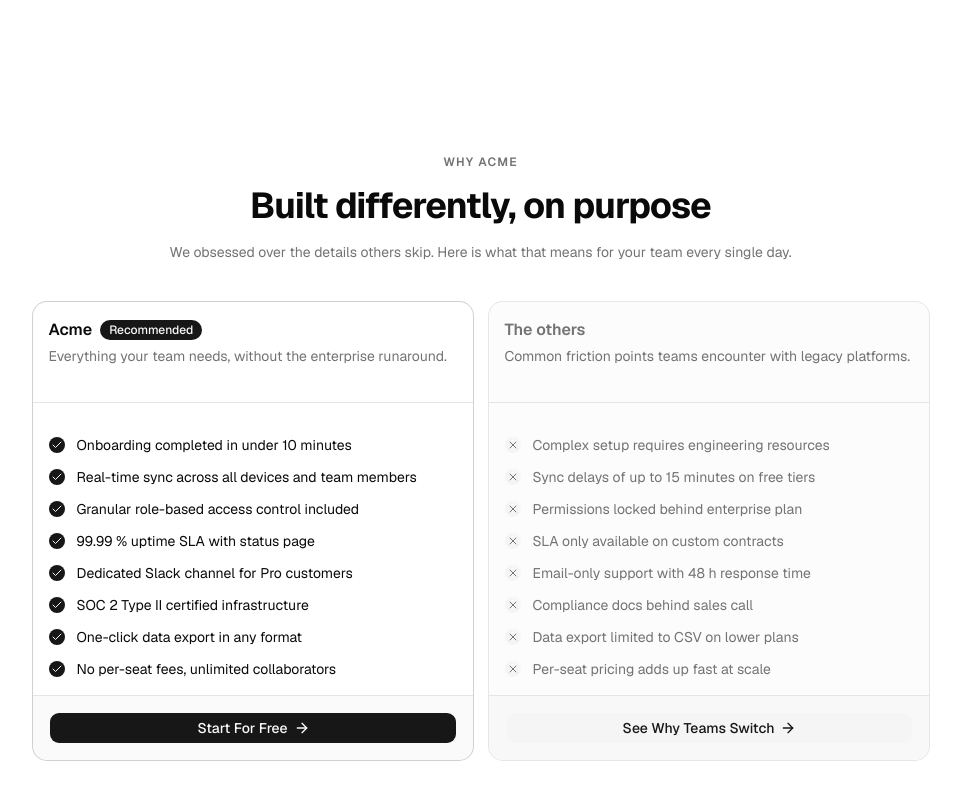
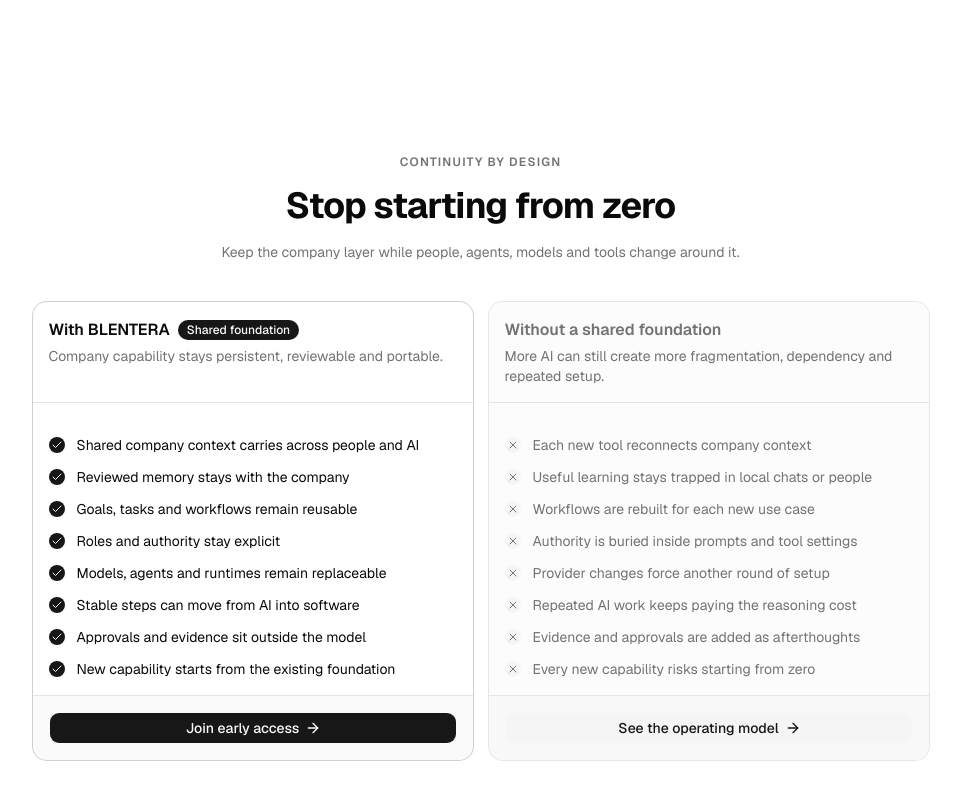
Before and after one commit to augustkring/humamap-preview, a Next.js app in the folder blentera-v2-final/: page / in a window 1280 px wide. Shown: the part 2076-2876 px from the top of the page, without its empty margins (152-1113 px from the left). Built offline with nearby package versions, Linux system fonts and the light colour scheme.

Commit message:
rebuild: turn exact OSS comparison into BLENTERA continuity story

```diff
--- a/blentera-v2-final/src/components/blentera/comparison.tsx
+++ b/blentera-v2-final/src/components/blentera/comparison.tsx
@@ -11,26 +11,29 @@
 import { Separator } from "@/components/ui/separator"
 import { Check, X, ArrowRight } from "lucide-react"
 
-const acmePoints = [
-  "Onboarding completed in under 10 minutes",
-  "Real-time sync across all devices and team members",
-  "Granular role-based access control included",
-  "99.99 % uptime SLA with status page",
-  "Dedicated Slack channel for Pro customers",
-  "SOC 2 Type II certified infrastructure",
-  "One-click data export in any format",
-  "No per-seat fees, unlimited collaborators",
+const earlyAccess =
+  "mailto:ak@augustkring.com?subject=BLENTERA%20early%20access"
+
+const blenteraPoints = [
+  "Shared company context carries across people and AI",
+  "Reviewed memory stays with the company",
+  "Goals, tasks and workflows remain reusable",
+  "Roles and authority stay explicit",
+  "Models, agents and runtimes remain replaceable",
+  "Stable steps can move from AI into software",
+  "Approvals and evidence sit outside the model",
+  "New capability starts from the existing foundation",
 ]
 
-const othersPoints = [
-  "Complex setup requires engineering resources",
-  "Sync delays of up to 15 minutes on free tiers",
-  "Permissions locked behind enterprise plan",
-  "SLA only available on custom contracts",
-  "Email-only support with 48 h response time",
-  "Compliance docs behind sales call",
-  "Data export limited to CSV on lower plans",
-  "Per-seat pricing adds up fast at scale",
+const fragmentedPoints = [
+  "Each new tool reconnects company context",
+  "Useful learning stays trapped in local chats or people",
+  "Workflows are rebuilt for each new use case",
+  "Authority is buried inside prompts and tool settings",
+  "Provider changes force another round of setup",
+  "Repeated AI work keeps paying the reasoning cost",
+  "Evidence and approvals are added as afterthoughts",
+  "Every new capability risks starting from zero",
 ]
 
 function CheckRow({ text }: { text: string }) {
@@ -57,18 +60,21 @@
 
 export default function Comparison() {
   return (
-    <section className="flex w-full items-center justify-center px-6 py-16 sm:py-24">
+    <section
+      id="control"
+      className="flex w-full items-center justify-center px-6 py-16 sm:py-24"
+    >
       <div className="mx-auto w-full max-w-4xl">
         <div className="mb-10 text-center">
           <span className="mb-4 block text-xs font-semibold tracking-widest text-muted-foreground uppercase">
-            Why Acme
+            Continuity by design
           </span>
           <h2 className="font-heading text-3xl font-bold tracking-tight text-balance sm:text-4xl">
-            Built differently, on purpose
+            Stop starting from zero
           </h2>
           <p className="mt-4 text-sm text-muted-foreground">
-            We obsessed over the details others skip. Here is what that means
-            for your team every single day.
+            Keep the company layer while people, agents, models and tools change
+            around it.
           </p>
         </div>
 
@@ -76,11 +82,13 @@
           <Card className="border-primary/30 ring-primary/20">
             <CardHeader>
               <div className="flex items-center gap-2">
-                <CardTitle className="text-base font-semibold">Acme</CardTitle>
-                <Badge variant="default">Recommended</Badge>
+                <CardTitle className="text-base font-semibold">
+                  With BLENTERA
+                </CardTitle>
+                <Badge variant="default">Shared foundation</Badge>
               </div>
               <CardDescription className="sm:min-h-10">
-                Everything your team needs, without the enterprise runaround.
+                Company capability stays persistent, reviewable and portable.
               </CardDescription>
             </CardHeader>
 
@@ -88,7 +96,7 @@
 
             <CardContent className="pt-4">
               <ul className="flex flex-col gap-3">
-                {acmePoints.map((point) => (
+                {blenteraPoints.map((point) => (
                   <CheckRow key={point} text={point} />
                 ))}
               </ul>
@@ -98,9 +106,9 @@
               <Button
                 nativeButton={false}
                 className="w-full"
-                render={<a href="#" />}
+                render={<a href={earlyAccess} />}
               >
-                Start For Free
+                Join early access
                 <ArrowRight data-icon="inline-end" />
               </Button>
             </CardFooter>
@@ -109,10 +117,11 @@
           <Card className="bg-muted/30">
             <CardHeader>
               <CardTitle className="text-base font-semibold text-muted-foreground">
-                The others
+                Without a shared foundation
               </CardTitle>
               <CardDescription className="sm:min-h-10">
-                Common friction points teams encounter with legacy platforms.
+                More AI can still create more fragmentation, dependency and
+                repeated setup.
               </CardDescription>
             </CardHeader>
 
@@ -120,7 +129,7 @@
 
             <CardContent className="pt-4">
               <ul className="flex flex-col gap-3">
-                {othersPoints.map((point) => (
+                {fragmentedPoints.map((point) => (
                   <CrossRow key={point} text={point} />
                 ))}
               </ul>
@@ -131,9 +140,9 @@
                 variant="secondary"
                 nativeButton={false}
                 className="w-full"
-                render={<a href="#" />}
+                render={<a href="#how-it-works" />}
               >
-                See Why Teams Switch
+                See the operating model
                 <ArrowRight data-icon="inline-end" />
               </Button>
             </CardFooter>
```
